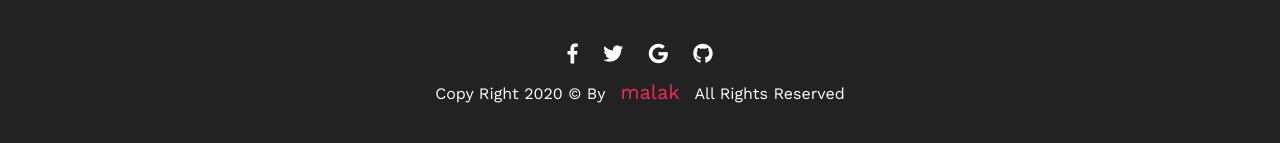
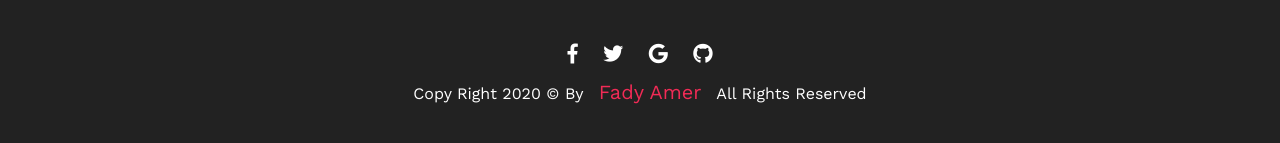
Before and after one commit to fadyehabamer/foxir-personal-website, a plain HTML site: page index.html in a window 1280 px wide. Shown: the part 5477-5620 px from the top of the page. Drawn offline with nearby package versions, Linux system fonts and the light colour scheme.

Commit message:
Update index.html

```diff
--- a/index.html
+++ b/index.html
@@ -494,7 +494,7 @@
 
                     </div>
                     <div class="copy-right">
-                        Copy Right 2020 © By <a href="">malak</a> All Rights Reserved
+                        Copy Right 2020 © By <a href="">Fady Amer</a> All Rights Reserved
                     </div>
                 </div>
             </div>
```
